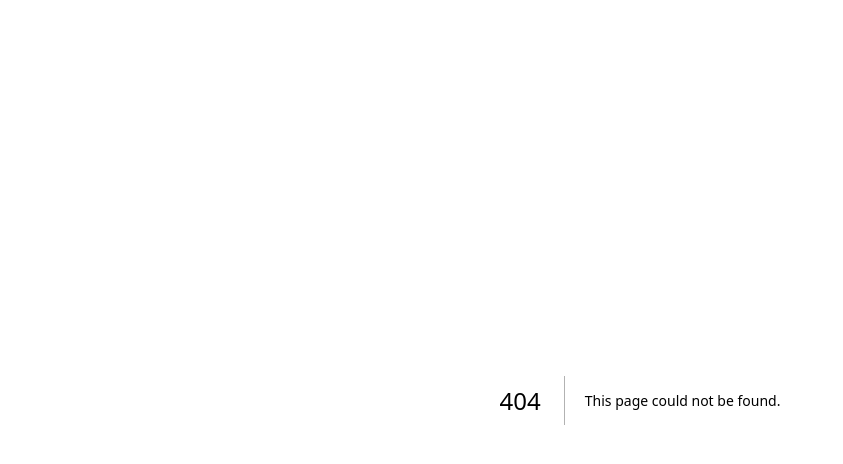
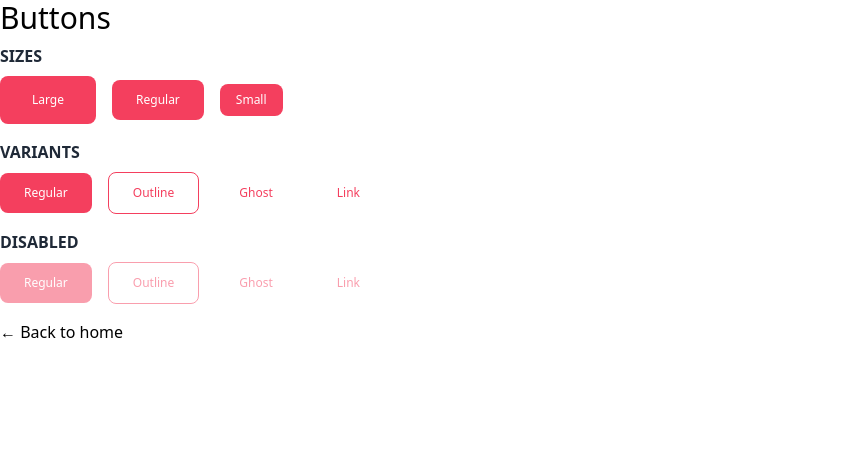
Before and after one commit to fridamaria/next-play, a Next.js app: page /components/buttons in a window 1280 px wide. Before the commit this address had no page. Shown: the top 464 px of the page, without its empty margins (0-843 px from the left). Built offline with nearby package versions, Linux system fonts and the light colour scheme.

Commit message:
add different button variants on new buttons page

```diff
--- /dev/null
+++ b/components/button.tsx
@@ -0,0 +1,42 @@
+import React, { ButtonHTMLAttributes, ReactNode } from "react";
+import clsx from "clsx"
+
+type buttonVariant = "regular" | "outline" | "ghost" | "link";
+type buttonSize = "small" | "regular" | "large";
+
+interface ButtonProps extends ButtonHTMLAttributes<HTMLButtonElement> {
+  size?: buttonSize
+  variant?: buttonVariant
+  children: ReactNode
+}
+
+// TODO: add variants icon, grouped, dropdown, input
+// add color options?
+
+export default function Button({
+  size = "regular",
+  variant = "regular",
+  children,
+  className,
+  ...props
+}: ButtonProps) {
+  return (
+    <button className={clsx(
+      "h-fit w-fit rounded-lg text-xs font-medium transition-all",
+      "disabled:cursor-not-allowed disabled:opacity-50",
+      className,
+      size === "large" && "px-8 py-4 text-base",
+      size === "regular" && "px-6 py-3 text-sm",
+      size === "small" && "px-4 py-2",
+      variant === "regular" &&
+        "bg-brand text-white hover:bg-brand-dark disabled:hover:bg-brand",
+      variant === "outline" &&
+        "border border-brand text-brand hover:border-brand-dark hover:bg-brand-light disabled:border-brand disabled:bg-transparent",
+      variant === "ghost" &&
+        "text-brand hover:bg-brand-light disabled:hover:bg-transparent",
+      variant === "link" && "text-brand hover:underline disabled:no-underline"
+    )} {...props}>
+      {children}
+    </button>
+  )
+}
--- a/package.json
+++ b/package.json
@@ -14,6 +14,7 @@
     "@types/react": "18.0.37",
     "@types/react-dom": "18.0.11",
     "autoprefixer": "10.4.14",
+    "clsx": "^1.2.1",
     "eslint": "8.38.0",
     "eslint-config-next": "13.3.0",
     "next": "13.3.0",
--- /dev/null
+++ b/pages/components/buttons.tsx
@@ -0,0 +1,33 @@
+import React from "react";
+import Layout from "@/components/layout";
+import Button from "@/components/button";
+
+export default function Buttons() {
+  return (
+    <Layout>
+      <section>
+        <h2 className="text-3xl mb-2">Buttons</h2>
+        <div className="mb-4">
+          <h3 className="uppercase font-semibold text-gray-800 mb-2">Sizes</h3>
+          <Button size="large" className="mr-4">Large</Button>
+          <Button className="mr-4">Regular</Button>
+          <Button size="small">Small</Button>
+        </div>
+        <div className="mb-4">
+          <h3 className="uppercase font-semibold text-gray-800 mb-2">Variants</h3>
+          <Button className="mr-4">Regular</Button>
+          <Button variant="outline" className="mr-4">Outline</Button>
+          <Button variant="ghost" className="mr-4">Ghost</Button>
+          <Button variant="link">Link</Button>
+        </div>
+        <div className="mb-4">
+          <h3 className="uppercase font-semibold text-gray-800 mb-2">Disabled</h3>
+          <Button disabled className="mr-4">Regular</Button>
+          <Button variant="outline" disabled className="mr-4">Outline</Button>
+          <Button variant="ghost" disabled className="mr-4">Ghost</Button>
+          <Button variant="link" disabled className="mr-4">Link</Button>
+        </div>
+      </section>
+    </Layout>
+  )
+}
--- a/pages/components/index.tsx
+++ b/pages/components/index.tsx
@@ -1,11 +1,13 @@
 import React from "react";
 import Layout from "@/components/layout";
+import Link from "next/link";
 
 export default function Home() {
   return (
     <Layout>
       <section>
         <p>Components</p>
+        <Link href="/components/buttons">Buttons</Link>
       </section>
     </Layout>
   )
--- a/tailwind.config.js
+++ b/tailwind.config.js
@@ -1,4 +1,6 @@
 /** @type {import('tailwindcss').Config} */
+const colors = require("tailwindcss/colors")
+
 module.exports = {
   content: [
     './pages/**/*.{js,ts,jsx,tsx}',
@@ -19,6 +21,11 @@ module.exports = {
         "lemon-yellow": "#F2D500",
         "light-beige": "#F5F3F3",
         "light-white": "#FBFBFB",
+        brand: {
+          light: colors.rose[100],
+          DEFAULT: colors.rose[500],
+          dark: colors.rose[700],
+        },
       },
     },
   },
```
Also changed, not shown: 2 other files (tests, documents, lock files or other folders).
